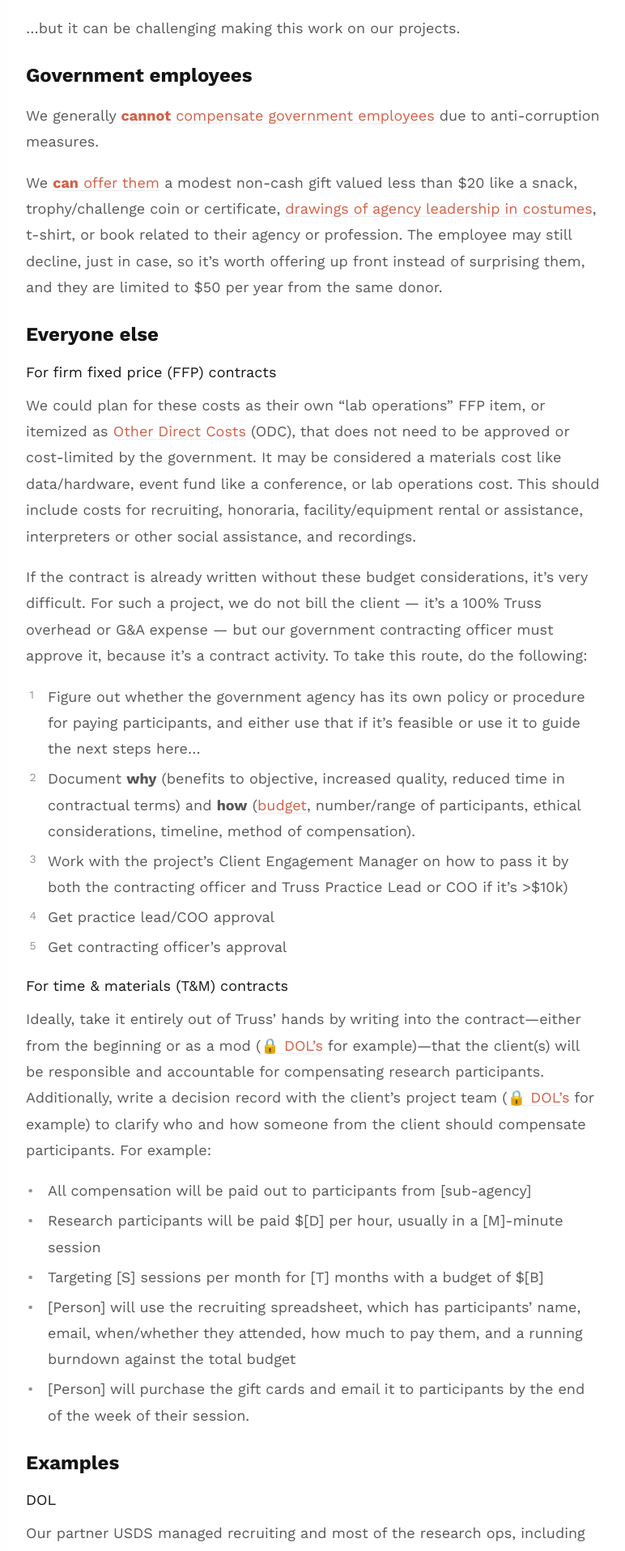
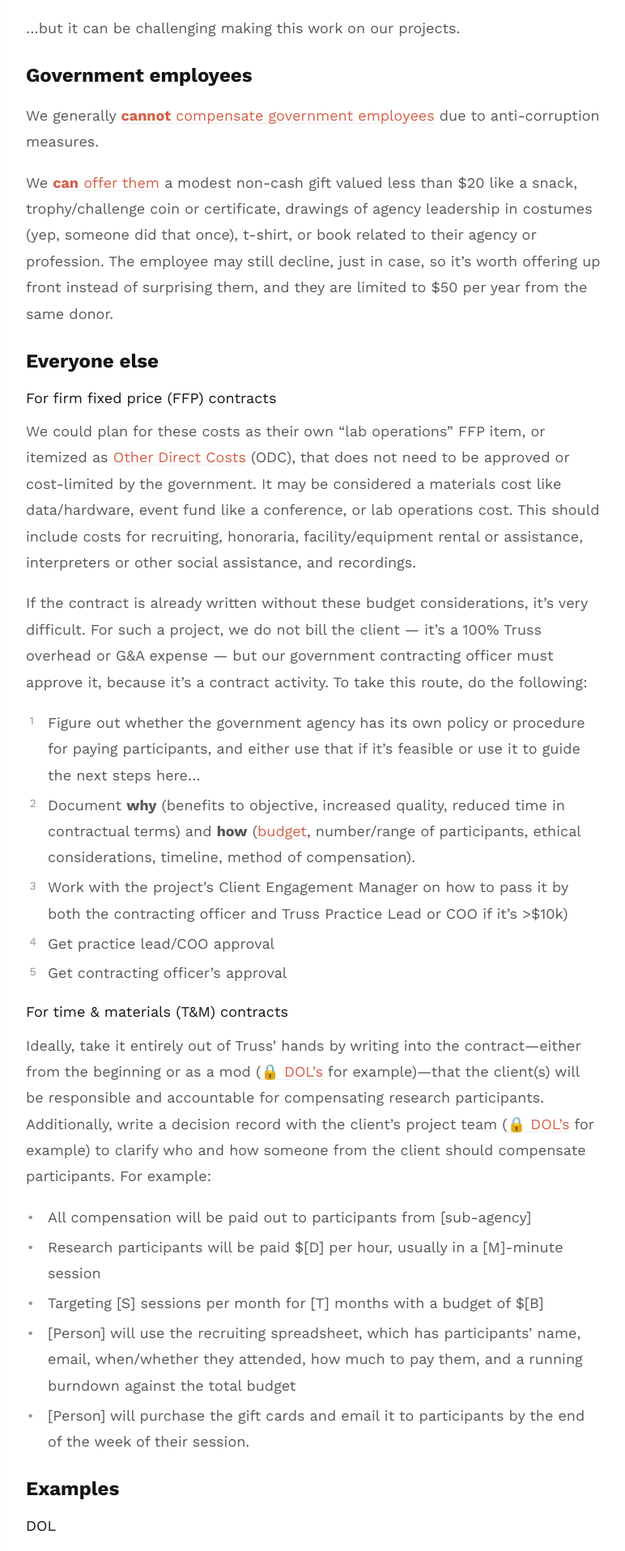
Before and after one commit to trussworks/research-design-playbook, a Jekyll site: the page built from docs/resources/compensating-research-participants.md, in a window 1280 px wide. Shown: the part 530-2446 px from the top of the page at 81% size, without its empty margins (385-1157 px from the left). Built offline with Jekyll 4.4.1, drawn with Linux system fonts in a browser that asks for light colours.

Commit message:
removed link

```diff
--- a/docs/resources/compensating-research-participants.md
+++ b/docs/resources/compensating-research-participants.md
@@ -22,7 +22,7 @@ How do we compensate folks for their time in our design research activities? The
 ## Government employees
 We generally [**cannot** compensate government employees](https://www.doi.gov/ethics/gifts) due to anti-corruption measures.
 
-We [**can** offer them](https://ogc.commerce.gov/sites/default/files/gifts-awae-2020.pdf) a modest non-cash gift valued less than $20 like a snack, trophy/challenge coin or certificate, [drawings of agency leadership in costumes](https://cmsgov.slack.com/archives/CHPGY8H9V/p1625008393044400), t-shirt, or book related to their agency or profession. The employee may still decline, just in case, so it’s worth offering up front instead of surprising them, and they are limited to $50 per year from the same donor.
+We [**can** offer them](https://ogc.commerce.gov/sites/default/files/gifts-awae-2020.pdf) a modest non-cash gift valued less than $20 like a snack, trophy/challenge coin or certificate, drawings of agency leadership in costumes (yep, someone did that once), t-shirt, or book related to their agency or profession. The employee may still decline, just in case, so it’s worth offering up front instead of surprising them, and they are limited to $50 per year from the same donor.
 
 ## Everyone else
 
```
